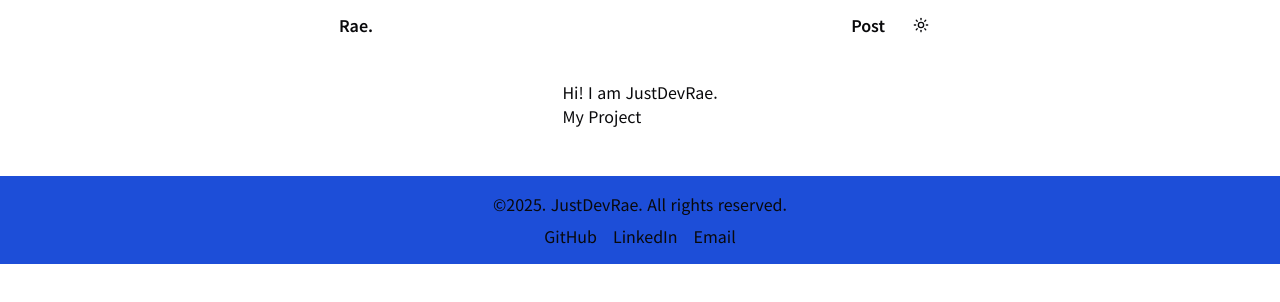
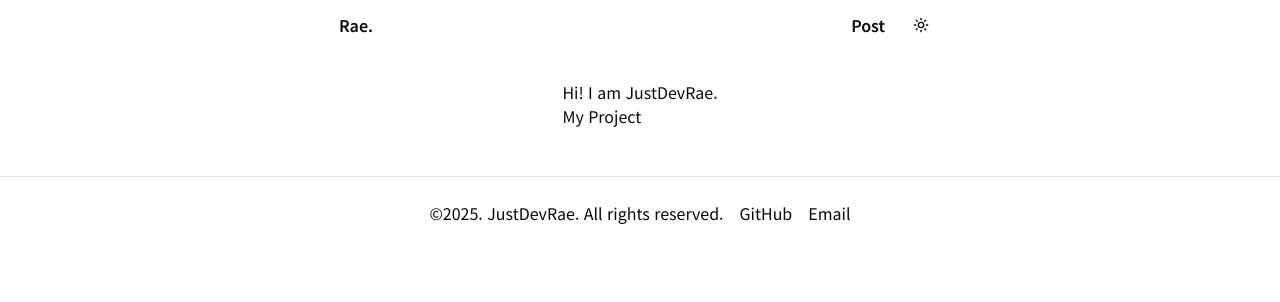
Before and after one commit to JustDevRae/rae.blog, a Next.js app: page / in a window 1280 px wide. Shown: the top 302 px of the page. Built offline with nearby package versions, Linux system fonts and the light colour scheme.

Commit message:
style: Footer 디자인 변경

```diff
--- a/src/components/layout/Footer.tsx
+++ b/src/components/layout/Footer.tsx
@@ -1,30 +1,10 @@
 export default function Footer() {
   return (
-    <footer className="bg-blue-700 py-4 text-center">
-      <div className="container mx-auto">
+    <footer className="border-grid md:py-0 border-t py-6">
+      <div className="mx-auto flex items-center justify-center gap-4">
         <p>&copy;2025. JustDevRae. All rights reserved.</p>
-        <div className="mt-2 flex justify-center gap-4">
-          <a
-            href="https://github.com/yourusername"
-            target="_blank"
-            className="hover:text-cyan-400"
-          >
-            GitHub
-          </a>
-          <a
-            href="https://linkedin.com/in/yourusername"
-            target="_blank"
-            className="hover:text-cyan-400"
-          >
-            LinkedIn
-          </a>
-          <a
-            href="mailto:your.email@example.com"
-            className="hover:text-cyan-400"
-          >
-            Email
-          </a>
-        </div>
+        <a href="https://github.com/JustDevRae">GitHub</a>
+        <a href="mailto:ksrae165@gamil.com">Email</a>
       </div>
     </footer>
   );
```
